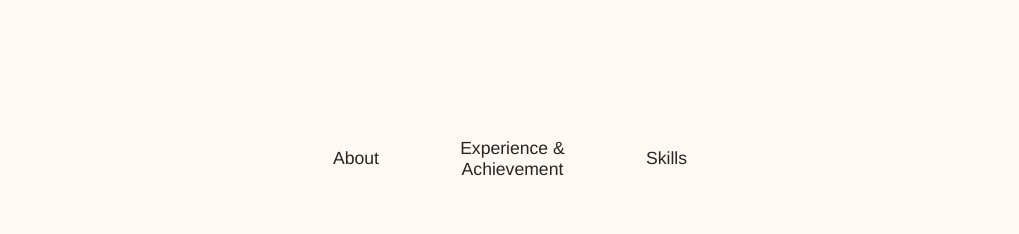
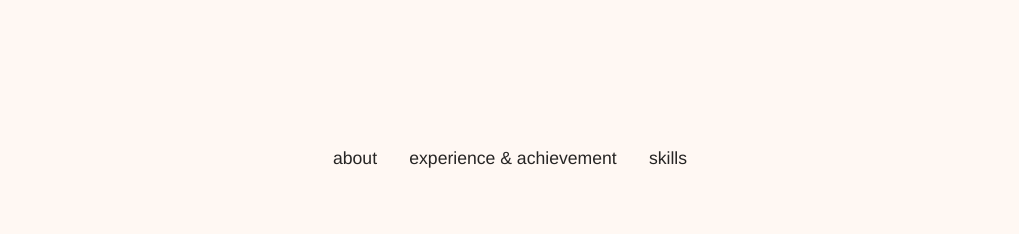
Before and after one commit to shaniashn/shaniashn.github.io, a Vue app: page / in a window 1280 px wide. Shown: the part 1380-1614 px from the top of the page, without its empty margins (130-1149 px from the left). Built offline with nearby package versions, Linux system fonts and the light colour scheme.

Commit message:
Update AboutPage.vue

```diff
--- a/src/components/AboutPage.vue
+++ b/src/components/AboutPage.vue
@@ -37,7 +37,7 @@ export default {
   name: 'AboutPage',
   data(){
     return {
-      categories: ['About', 'Experience & Achievement', 'Skills'],
+      categories: ['about', 'experience & achievement', 'skills'],
       profileImage: profileImg,
       showAbout: true,
       showExp: false
@@ -48,8 +48,8 @@ export default {
   },
   methods: {
     selectCategory(index){
-      console.log(this.categories[index].toLowerCase());
-      let category = this.categories[index].toLowerCase()
+      console.log(this.categories[index]);
+      let category = this.categories[index]
       this.showAbout = category == "about" ? true : false;
       this.showExp = category == "experience & achievement" ? true : false;
     }
@@ -101,6 +101,10 @@ export default {
   box-sizing: border-box;
 }
 
+.about-img {
+  display: grid;
+}
+
 .about-view .about-img img{
   width: 380px;
   border: 5px solid var(--blue-color);
@@ -109,6 +113,7 @@ export default {
 
 .about-desc {
   width: 40%;
+  display: grid;
 }
 
 .about-desc p {
```
